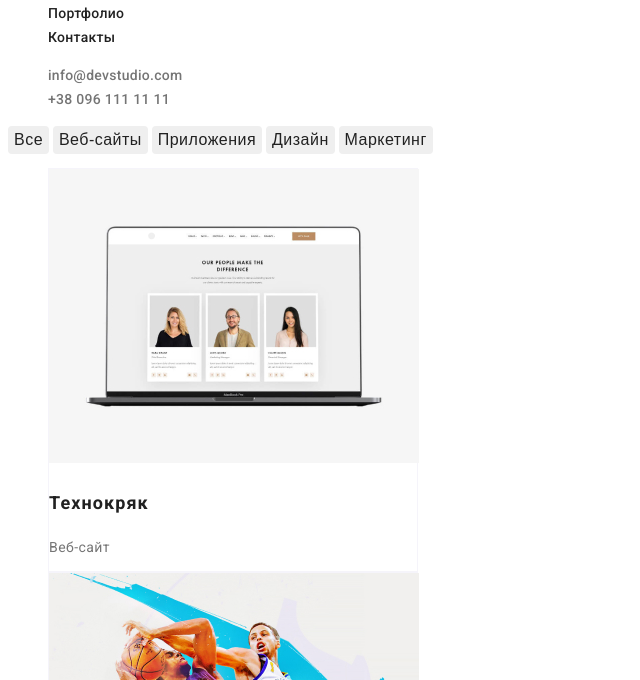
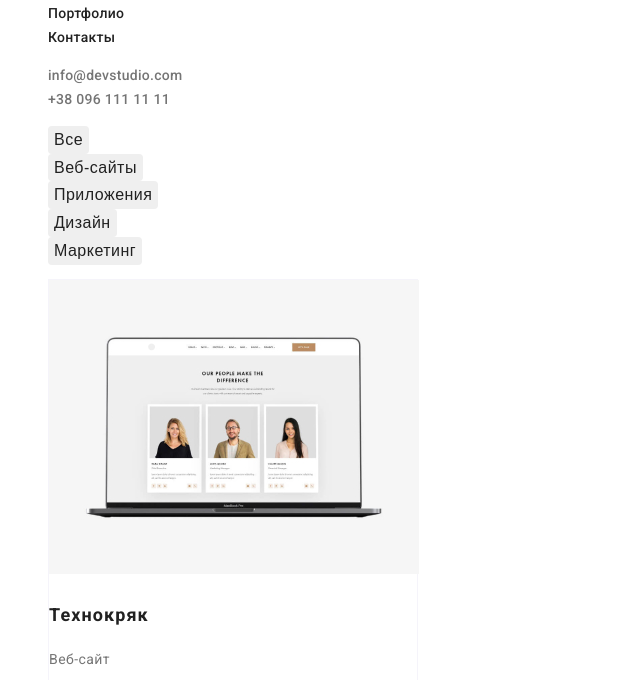
Before and after one commit to MeatyRenegade/goit-markup-hw-02, a plain HTML site: page portfolio.html in a window 1280 px wide. Shown: the part 76-756 px from the top of the page, without its empty margins (0-640 px from the left). Drawn offline with Linux system fonts and the light colour scheme.

Commit message:
В портфоли раздел с кнопками перенесён в список

```diff
--- a/portfolio.html
+++ b/portfolio.html
@@ -46,13 +46,13 @@
     <main>
       <!-- Фильтры -->
       <section>
-        <nav>
-          <button class="filter-button">Все</button>
-          <button class="filter-button">Веб-сайты</button>
-          <button class="filter-button">Приложения</button>
-          <button class="filter-button">Дизайн</button>
-          <button class="filter-button">Маркетинг</button>
-        </nav>
+        <ul class="no-dots">
+          <li><button class="filter-button">Все</button></li>
+          <li><button class="filter-button">Веб-сайты</button></li>
+          <li><button class="filter-button">Приложения</button></li>
+          <li><button class="filter-button">Дизайн</button></li>
+          <li><button class="filter-button">Маркетинг</button></li>
+        </ul>
         <!-- Портфолио -->
         <ul class="no-dots">
           <li>
```
